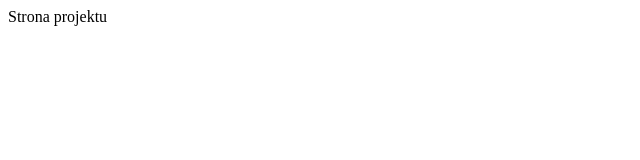
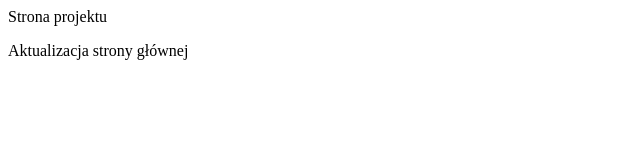
Before and after one commit to kacperdominik73/moje-pierwsze-repo, a plain HTML site: page index.html in a window 1280 px wide. Shown: the whole page, without its empty margins (0-640 px from the left). Drawn offline with Linux system fonts and the light colour scheme.

Commit message:
docs: update index.html content

```diff
--- a/index.html
+++ b/index.html
@@ -1 +1,3 @@
 Strona projektu
+
+<p>Aktualizacja strony głównej</p>
```
